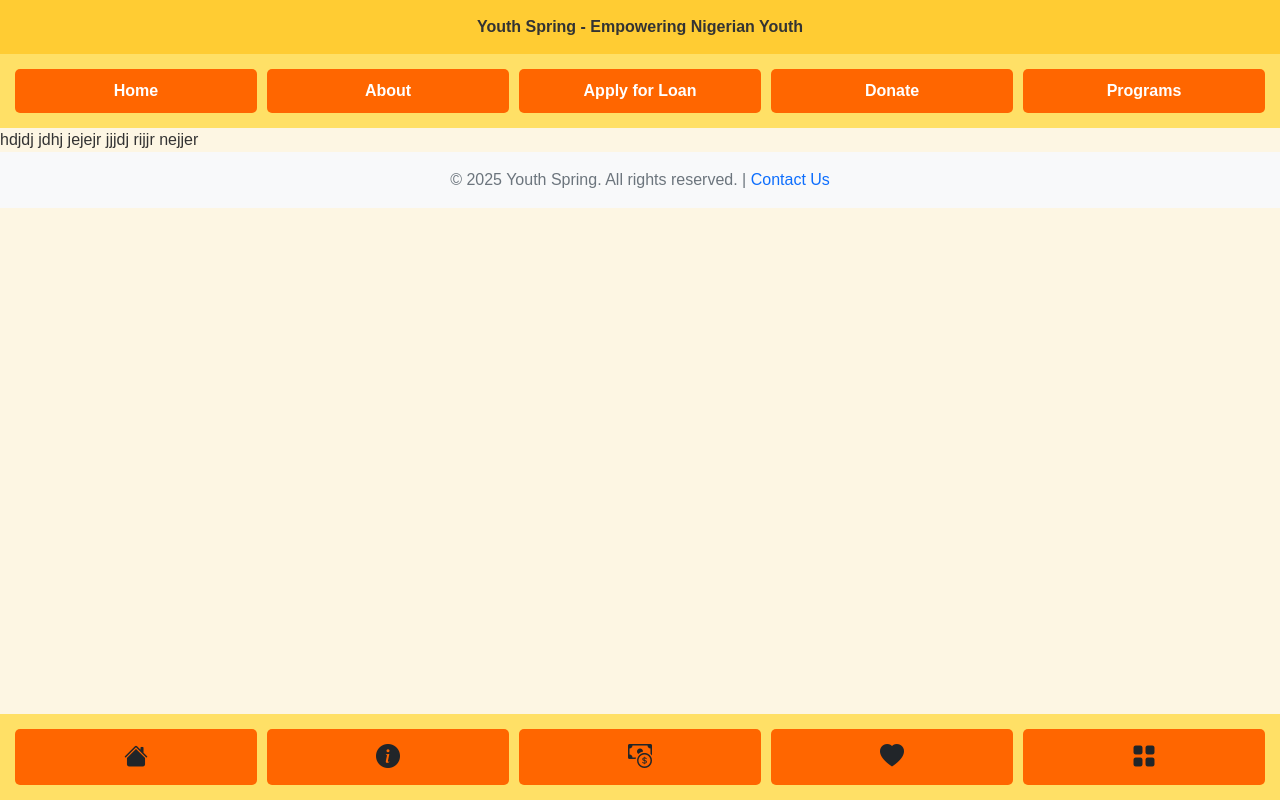
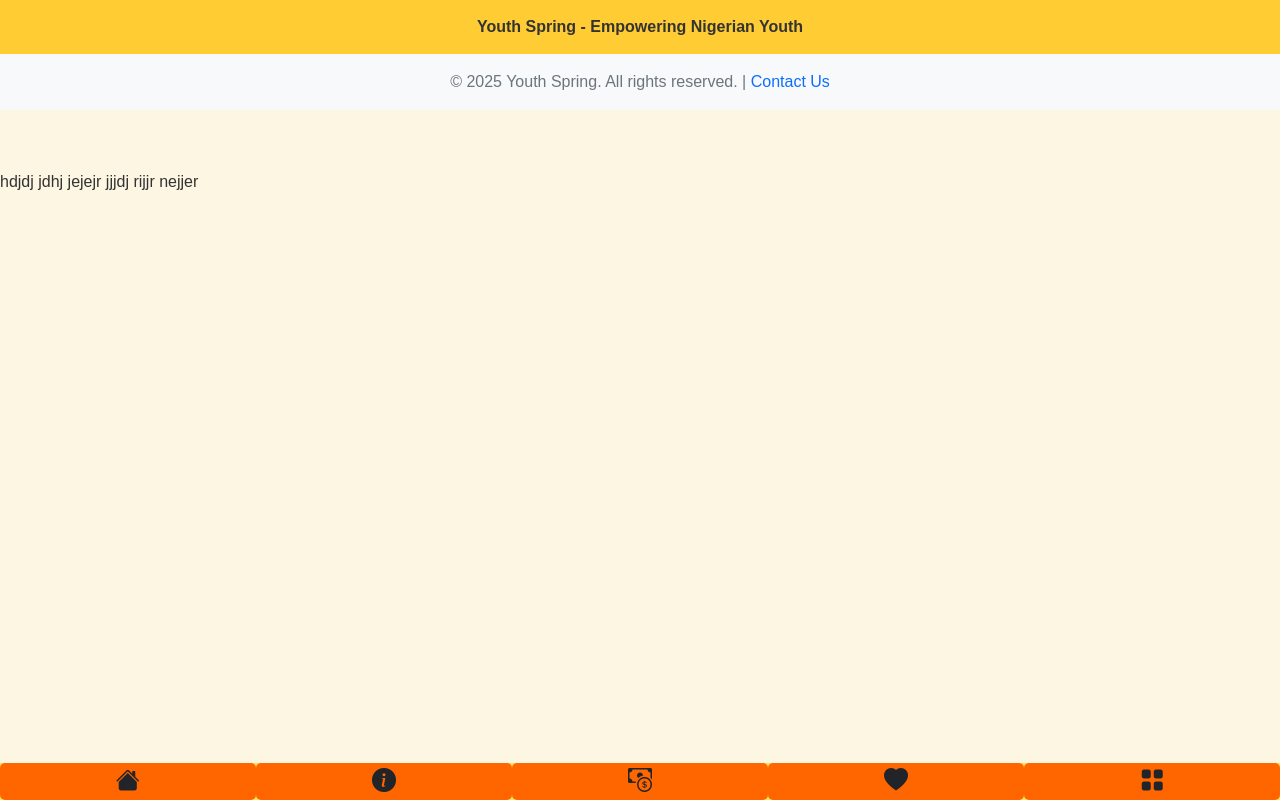
Before and after one commit to Lendme14/Youth-spring-NGOs, a plain HTML site: page pages/about.html in a window 1280 px wide. Drawn offline with nearby package versions, Linux system fonts and the light colour scheme.

Commit message:
Update about.html

```diff
--- a/pages/about.html
+++ b/pages/about.html
@@ -84,9 +84,9 @@
         .bottom-nav {
             display: grid;
             grid-template-columns: repeat(5, 1fr);
-            gap: 10px;
+            gap: 0.5px;
             background-color: #ffe066;
-            padding: 15px;
+            padding: 0px;
             text-align: center;
             position: fixed;
             bottom: 0;
@@ -96,7 +96,7 @@
             display: block;
             background-color: #ff6600;
             color: white;
-            padding: 10px;
+            padding: 0.6px;
             border-radius: 5px;
             text-decoration: none;
             font-weight: bold;
@@ -118,12 +118,10 @@
     <!-- Header -->
     <div id="header">Youth Spring - Empowering Nigerian Youth</div>
     <!-- Navigation Grid -->
-    <div class="nav-grid">
-        <a href="../index.html">Home</a>
-        <a href="pages/about.html">About</a>
-        <a href="pages/apply-for-loan.html">Apply for Loan</a>
-        <a href="pages/donate.html">Donate</a>
-        <a href="pages/programs.html">Programs</a>
+
+     <div class="text-center bg-light text-muted py-3" style="margin-bottom: 60px;">
+        © 2025 Youth Spring. All rights reserved. |
+        <a href="pages/contact.html" class="text-decoration-none">Contact Us</a>
     </div>
 
     <!-- Main Content -->
@@ -136,10 +134,7 @@
 
     <!-- Footer -->
     <!-- Footer Text (above bottom nav) -->
-    <div class="text-center bg-light text-muted py-3" style="margin-bottom: 60px;">
-        © 2025 Youth Spring. All rights reserved. |
-        <a href="pages/contact.html" class="text-decoration-none">Contact Us</a>
-    </div>
+
 
     <!-- Bottom Navigation with Icons Only -->
     <div class="bottom-nav">
```
